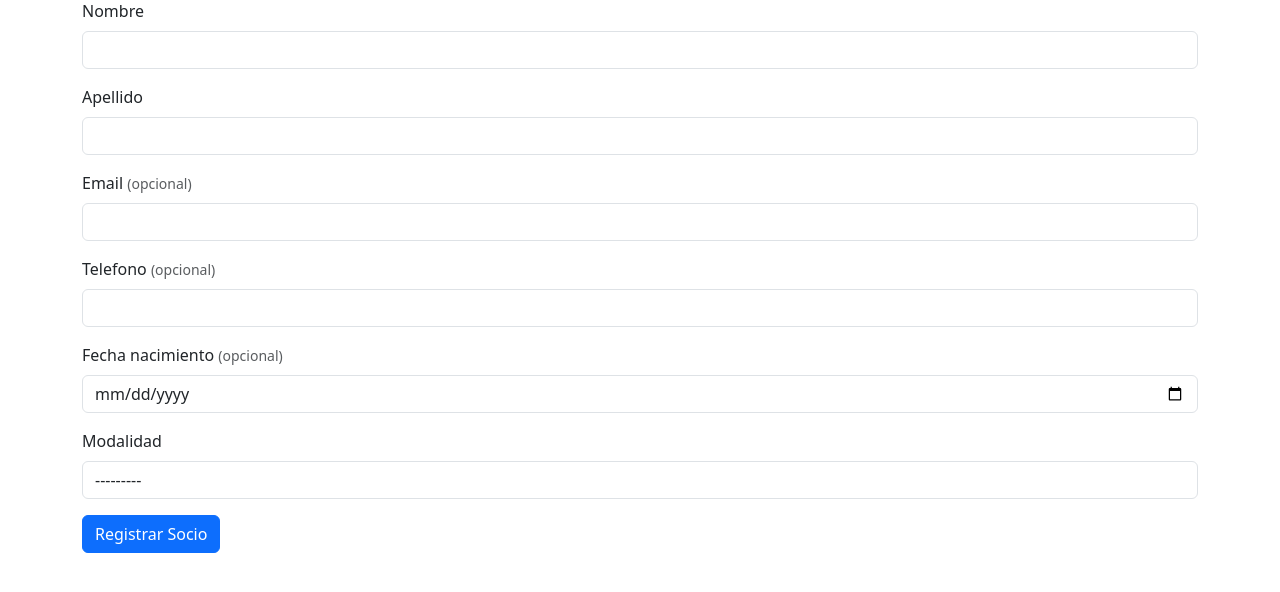
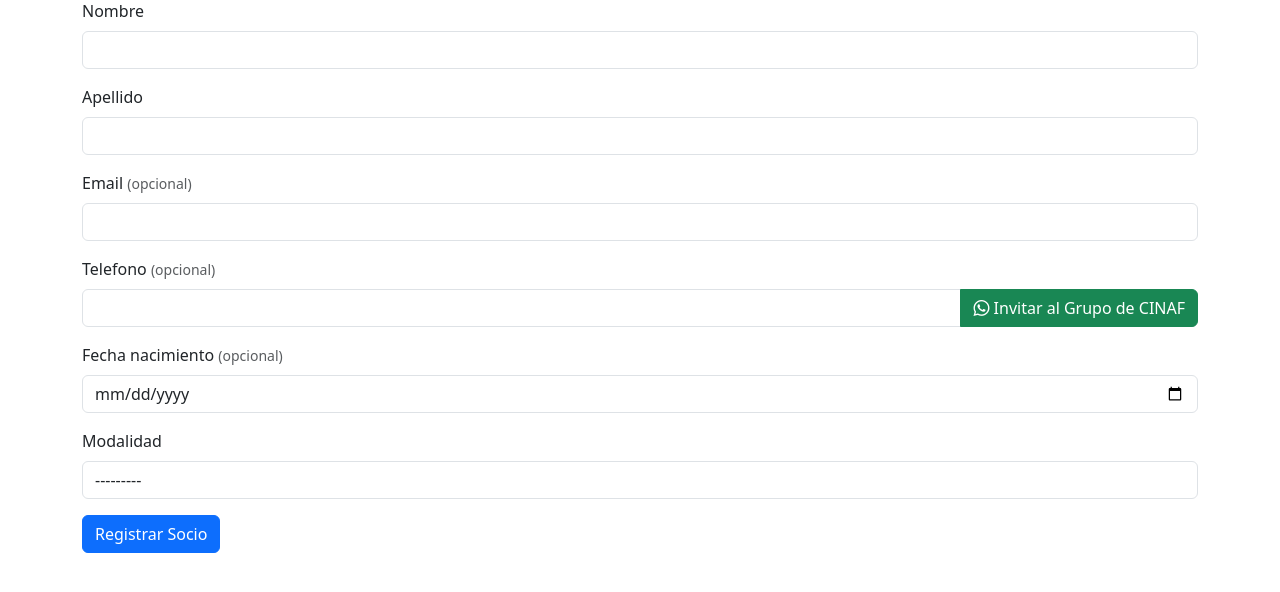
Before and after one commit to AgustinNormand/gymapp, a Django app: page /socios/alta/ in a window 1280 px wide. Shown: the part 147-739 px from the top of the page. Run offline with Django 5.2, Linux system fonts and the light colour scheme; tables that the repository leaves empty hold one stand-in row (values such as "Sample post"); some libraries are stand-ins or nearby versions.

Commit message:
Agrego el botón para invitar al grupo de Cinaf

```diff
--- a/socios/templates/socios/alta_socio.html
+++ b/socios/templates/socios/alta_socio.html
@@ -14,7 +14,16 @@
                 <small class="text-muted">(opcional)</small>
             {% endif %}
             </label>
-            {{ field }}
+            {% if field.name == 'telefono' %}
+            <div class="input-group">
+                {{ field }}
+                <button type="button" class="btn btn-success" onclick="invitarWhatsapp()">
+                    <i class="bi bi-whatsapp"></i> Invitar al Grupo de CINAF
+                </button>
+            </div>
+            {% else %}
+                {{ field }}
+            {% endif %}
             {% if field.errors %}
             <div class="text-danger">{{ field.errors }}</div>
             {% endif %}
@@ -23,4 +32,19 @@
 
         <button type="submit" class="btn btn-primary">Registrar Socio</button>
     </form>
+
+    <script>
+        function invitarWhatsapp() {
+            const telefono = document.getElementById('id_telefono').value;
+            if (telefono) {
+                // Eliminar cualquier caracter que no sea número
+                const telefonoLimpio = telefono.replace(/\D/g, '');
+                // Crear enlace de WhatsApp
+                const url = `https://wa.me/${telefonoLimpio}?text=Hola! Te invitamos al grupo de WhatsApp de CINAF! Ingresá a: `;
+                window.open(url, '_blank');
+            } else {
+                alert('Por favor, ingresa un número de teléfono primero.');
+            }
+        }
+    </script>
 {% endblock %}
```
